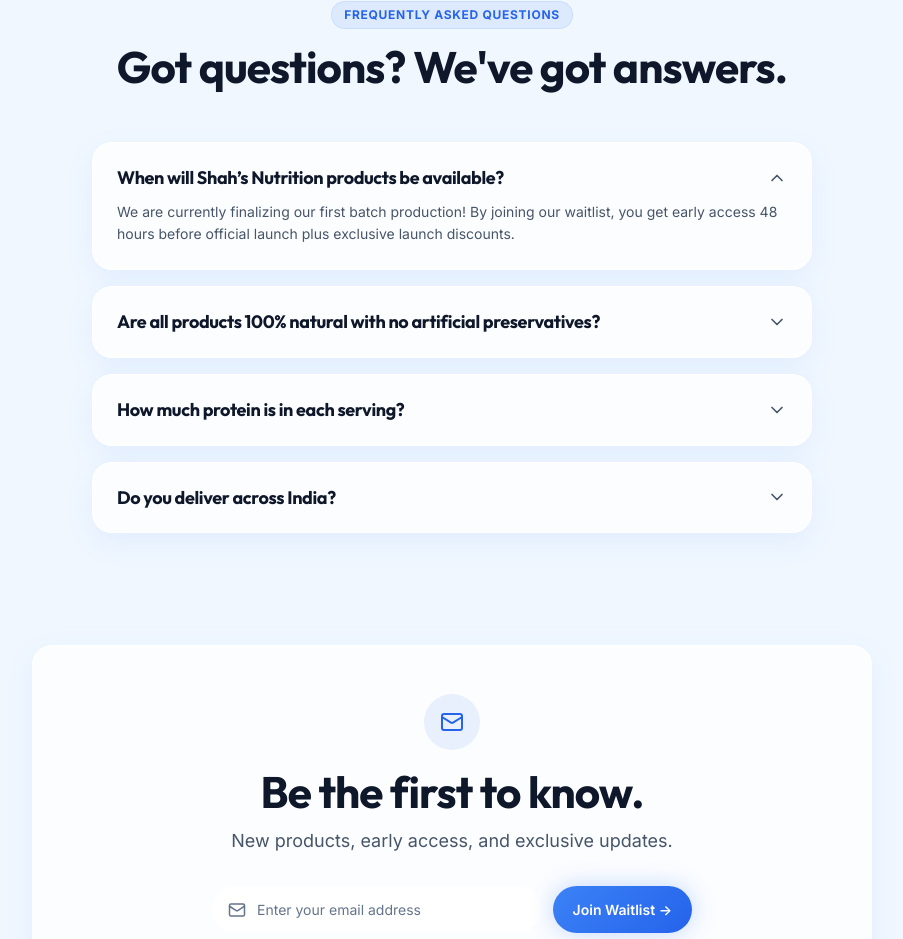
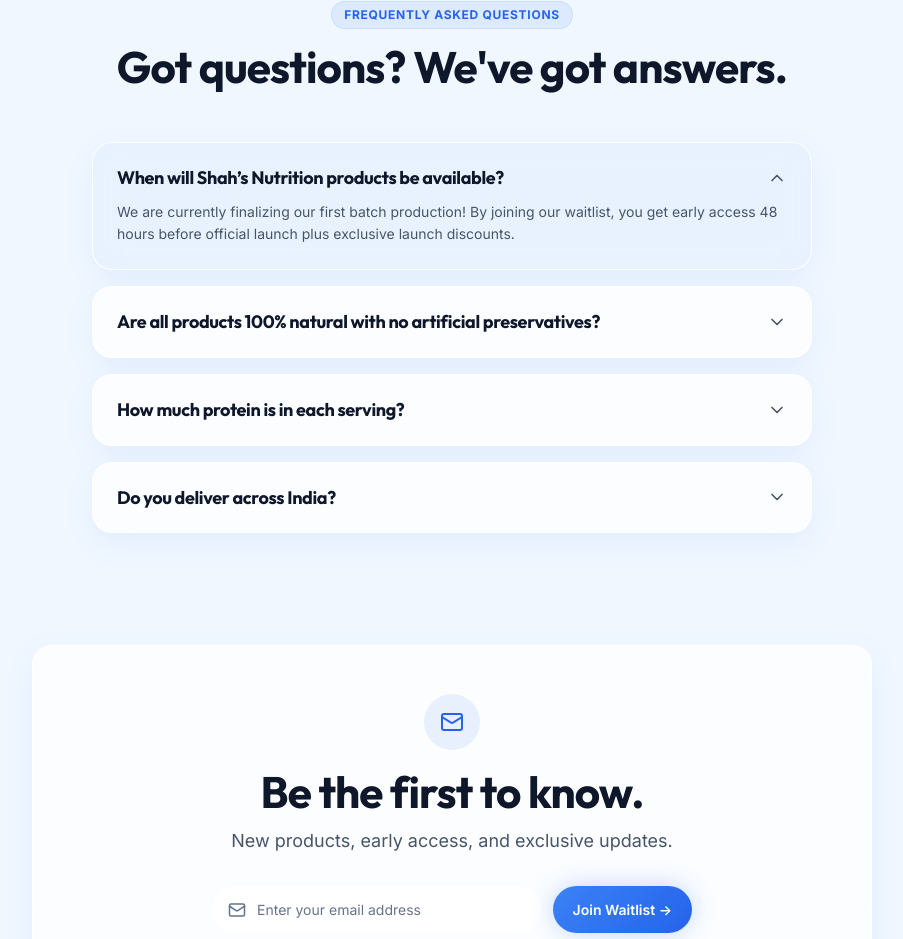
Before and after one commit to Sugamsss/shahsprotein, a React (Vite) app: page / in a window 1280 px wide. Shown: the part 2394-3333 px from the top of the page, without its empty margins (188-1091 px from the left). Built offline with nearby package versions, Linux system fonts and the light colour scheme.

Commit message:
[3.2.3.1] Restyle FAQSection with smooth animated accordion

```diff
--- a/src/components/sections/FAQSection.tsx
+++ b/src/components/sections/FAQSection.tsx
@@ -4,16 +4,24 @@
 import { Card } from '../ui/Card';
 import { faqsData } from '../../data/faqs';
 import { ChevronDown } from 'lucide-react';
+import { useScrollReveal } from '../../hooks/useScrollReveal';
 
 export const FAQSection: React.FC = () => {
   const [openId, setOpenId] = useState<string | null>(faqsData[0].id);
+  const sectionRef = useScrollReveal();
 
   const toggleAccordion = (id: string) => {
     setOpenId((prev) => (prev === id ? null : id));
   };
 
   return (
-    <section style={{ paddingTop: 'var(--space-12)', paddingBottom: 'var(--space-16)' }}>
+    <section
+      id="faq"
+      ref={sectionRef}
+      className="reveal"
+      style={{ paddingTop: 'var(--space-12)', paddingBottom: 'var(--space-16)' }}
+      aria-label="Frequently Asked Questions"
+    >
       <Container>
         <SectionHeader badge="FREQUENTLY ASKED QUESTIONS" title="Got questions? We've got answers." />
 
@@ -21,9 +29,39 @@
           {faqsData.map((faq) => {
             const isOpen = openId === faq.id;
             return (
-              <Card key={faq.id} interactive onClick={() => toggleAccordion(faq.id)} style={{ padding: 'var(--space-6)' }}>
-                <div style={{ display: 'flex', alignItems: 'center', justifyContent: 'space-between', gap: '1rem' }}>
-                  <h4 style={{ fontSize: 'var(--font-size-md)', color: 'var(--color-text-primary)' }}>
+              <Card
+                key={faq.id}
+                interactive
+                onClick={() => toggleAccordion(faq.id)}
+                style={{
+                  padding: 'var(--space-6)',
+                  backgroundColor: isOpen ? 'var(--color-bg-faq-active)' : undefined,
+                  transition:
+                    'background-color var(--transition-normal), transform var(--transition-normal), border-color var(--transition-normal), box-shadow var(--transition-normal)',
+                }}
+              >
+                <button
+                  type="button"
+                  onClick={(e) => {
+                    e.stopPropagation();
+                    toggleAccordion(faq.id);
+                  }}
+                  aria-expanded={isOpen}
+                  aria-controls={`faq-answer-${faq.id}`}
+                  style={{
+                    width: '100%',
+                    display: 'flex',
+                    alignItems: 'center',
+                    justifyContent: 'space-between',
+                    gap: '1rem',
+                    background: 'none',
+                    border: 'none',
+                    padding: 0,
+                    cursor: 'pointer',
+                    textAlign: 'left',
+                  }}
+                >
+                  <h4 style={{ fontSize: 'var(--font-size-md)', color: 'var(--color-text-primary)', margin: 0 }}>
                     {faq.question}
                   </h4>
                   <ChevronDown
@@ -32,13 +70,23 @@
                       transform: isOpen ? 'rotate(180deg)' : 'rotate(0deg)',
                       transition: 'transform var(--transition-fast)',
                       color: 'var(--color-text-secondary)',
+                      flexShrink: 0,
                     }}
                   />
-                </div>
-                {isOpen && (
+                </button>
+                <div
+                  id={`faq-answer-${faq.id}`}
+                  style={{
+                    maxHeight: isOpen ? '500px' : '0px',
+                    overflow: 'hidden',
+                    opacity: isOpen ? 1 : 0,
+                    transition: 'max-height 0.35s ease, opacity 0.35s ease, margin-top 0.35s ease',
+                    marginTop: isOpen ? '0.75rem' : '0px',
+                  }}
+                >
                   <p
                     style={{
-                      marginTop: '0.75rem',
+                      margin: 0,
                       fontSize: 'var(--font-size-sm)',
                       color: 'var(--color-text-secondary)',
                       lineHeight: 1.6,
@@ -46,7 +94,7 @@
                   >
                     {faq.answer}
                   </p>
-                )}
+                </div>
               </Card>
             );
           })}
```
